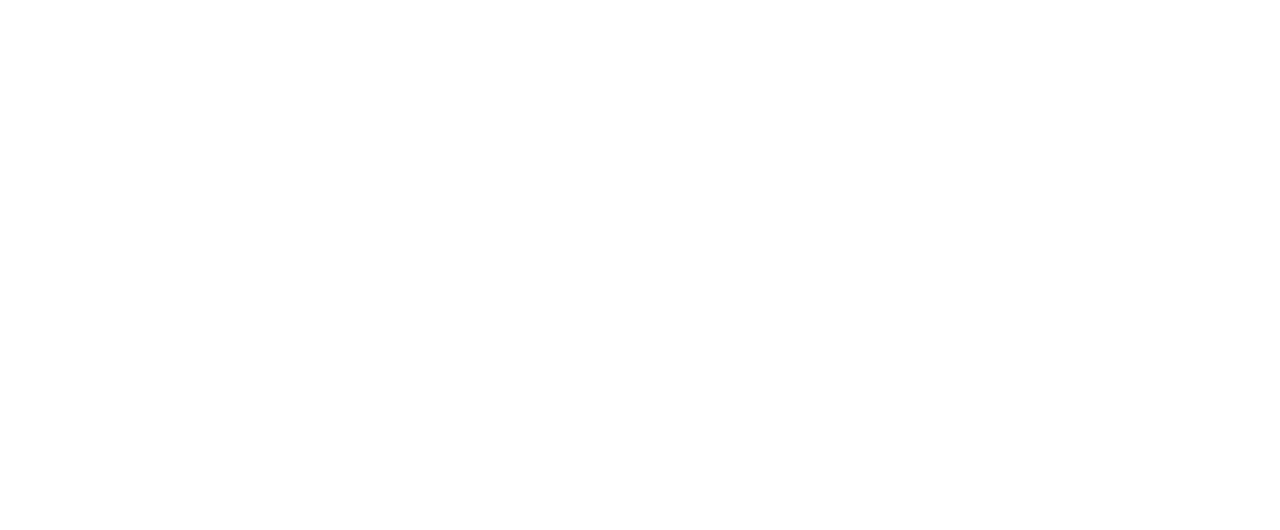
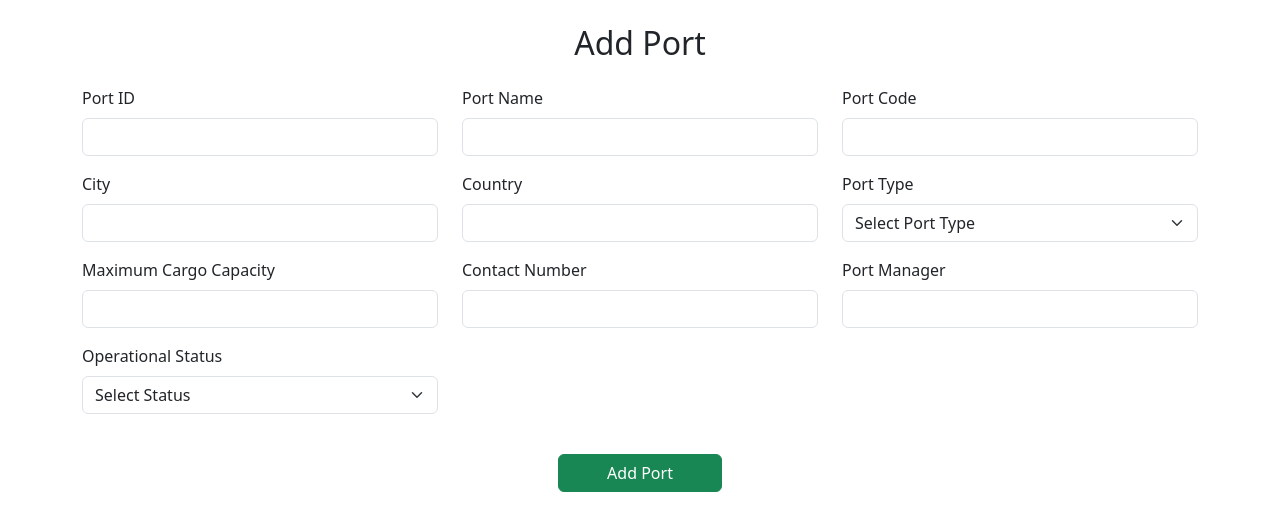
Before and after one commit to VarshaJ004/CARGO-APP-REACT, a React (Vite) app: page / in a window 1280 px wide. Shown: the top 530 px of the page. Built offline with nearby package versions, Linux system fonts and the light colour scheme.

Commit message:
Added Add Port

```diff
--- a/package.json
+++ b/package.json
@@ -10,8 +10,10 @@
     "preview": "vite preview"
   },
   "dependencies": {
+    "axios": "^1.18.1",
     "react": "^19.2.7",
-    "react-dom": "^19.2.7"
+    "react-dom": "^19.2.7",
+    "react-router-dom": "^7.18.1"
   },
   "devDependencies": {
     "@eslint/js": "^10.0.1",
--- a/src/App.jsx
+++ b/src/App.jsx
@@ -3,13 +3,14 @@
 import viteLogo from './assets/vite.svg'
 import heroImg from './assets/hero.png'
 import './App.css'
+import AddPort from './components/AddPort'
 
 function App() {
   const [count, setCount] = useState(0)
 
   return (
     <>
-
+     <AddPort/>
     </>
   )
 }
--- /dev/null
+++ b/src/components/AddPort.jsx
@@ -0,0 +1,221 @@
+import React, { useState } from "react";
+import axios from "axios";
+
+function AddPort() {
+  const [port, setPort] = useState({
+    port_id: "",
+    port_name: "",
+    port_code: "",
+    city: "",
+    country: "",
+    port_type: "",
+    maximum_cargo_capacity: "",
+    contact_number: "",
+    port_manager: "",
+    operational_status: "",
+  });
+
+  const handleChange = (e) => {
+    setPort({
+      ...port,
+      [e.target.name]: e.target.value,
+    });
+  };
+
+  const handleSubmit = async (e) => {
+    e.preventDefault();
+
+    try {
+      const response = await axios.post(
+        "http://localhost:3000/add-port",
+        port
+      );
+
+      alert(response.data.message);
+
+      setPort({
+        port_id: "",
+        port_name: "",
+        port_code: "",
+        city: "",
+        country: "",
+        port_type: "",
+        maximum_cargo_capacity: "",
+        contact_number: "",
+        port_manager: "",
+        operational_status: "",
+      });
+    } catch (error) {
+      console.log(error);
+      alert("Failed to Add Port");
+    }
+  };
+
+  return (
+    <div className="container mt-4">
+      <h2 className="text-center mb-4">Add Port</h2>
+
+      <form onSubmit={handleSubmit}>
+        <div className="row">
+
+          {/* Port ID */}
+          <div className="col-md-4 mb-3">
+            <label className="form-label">Port ID</label>
+            <input
+              type="text"
+              className="form-control"
+              name="port_id"
+              value={port.port_id}
+              onChange={handleChange}
+
+              required
+            />
+          </div>
+
+          {/* Port Name */}
+          <div className="col-md-4 mb-3">
+            <label className="form-label">Port Name</label>
+            <input
+              type="text"
+              className="form-control"
+              name="port_name"
+              value={port.port_name}
+              onChange={handleChange}
+
+              required
+            />
+          </div>
+
+          {/* Port Code */}
+          <div className="col-md-4 mb-3">
+            <label className="form-label">Port Code</label>
+            <input
+              type="text"
+              className="form-control"
+              name="port_code"
+              value={port.port_code}
+              onChange={handleChange}
+
+              required
+            />
+          </div>
+
+          {/* City */}
+          <div className="col-md-4 mb-3">
+            <label className="form-label">City</label>
+            <input
+              type="text"
+              className="form-control"
+              name="city"
+              value={port.city}
+              onChange={handleChange}
+
+              required
+            />
+          </div>
+
+          {/* Country */}
+          <div className="col-md-4 mb-3">
+            <label className="form-label">Country</label>
+            <input
+              type="text"
+              className="form-control"
+              name="country"
+              value={port.country}
+              onChange={handleChange}
+
+              required
+            />
+          </div>
+
+          {/* Port Type */}
+          <div className="col-md-4 mb-3">
+            <label className="form-label">Port Type</label>
+            <select
+              className="form-select"
+              name="port_type"
+              value={port.port_type}
+              onChange={handleChange}
+              required
+            >
+              <option value="">Select Port Type</option>
+              <option>Container Port</option>
+              <option>Bulk Cargo Port</option>
+              <option>Fishing Port</option>
+              <option>Passenger Port</option>
+              <option>Oil Terminal</option>
+            </select>
+          </div>
+
+          {/* Cargo Capacity */}
+          <div className="col-md-4 mb-3">
+            <label className="form-label">Maximum Cargo Capacity</label>
+            <input
+              type="text"
+              className="form-control"
+              name="maximum_cargo_capacity"
+              value={port.maximum_cargo_capacity}
+              onChange={handleChange}
+
+              required
+            />
+          </div>
+
+          {/* Contact Number */}
+          <div className="col-md-4 mb-3">
+            <label className="form-label">Contact Number</label>
+            <input
+              type="text"
+              className="form-control"
+              name="contact_number"
+              value={port.contact_number}
+              onChange={handleChange}
+
+              required
+            />
+          </div>
+
+          {/* Port Manager */}
+          <div className="col-md-4 mb-3">
+            <label className="form-label">Port Manager</label>
+            <input
+              type="text"
+              className="form-control"
+              name="port_manager"
+              value={port.port_manager}
+              onChange={handleChange}
+
+              required
+            />
+          </div>
+
+          {/* Operational Status */}
+          <div className="col-md-4 mb-3">
+            <label className="form-label">Operational Status</label>
+            <select
+              className="form-select"
+              name="operational_status"
+              value={port.operational_status}
+              onChange={handleChange}
+              required
+            >
+              <option value="">Select Status</option>
+              <option>Operational</option>
+              <option>Under Maintenance</option>
+              <option>Closed</option>
+            </select>
+          </div>
+
+        </div>
+
+        <div className="text-center mt-4">
+          <button type="submit" className="btn btn-success px-5">
+            Add Port
+          </button>
+        </div>
+      </form>
+    </div>
+  );
+}
+
+export default AddPort;
```
Also changed, not shown: 1 other file (tests, documents, lock files or other folders).
